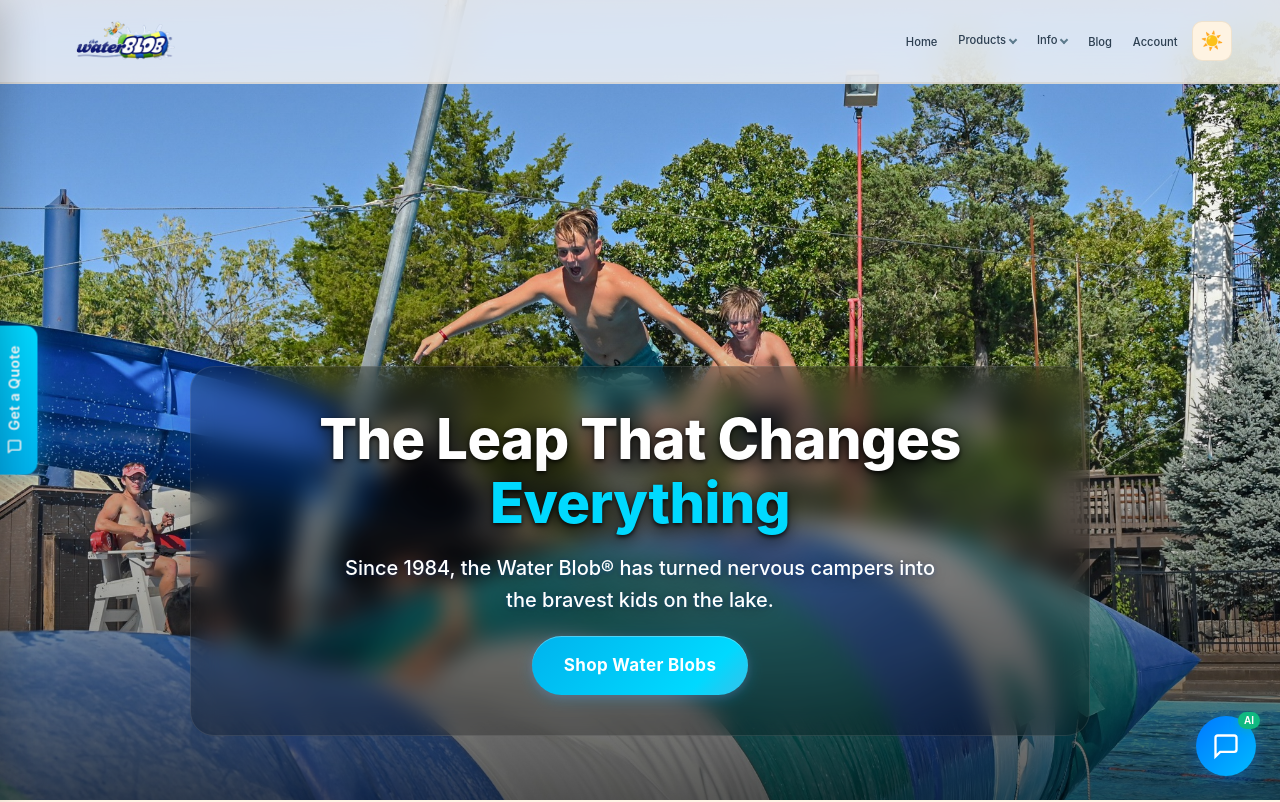
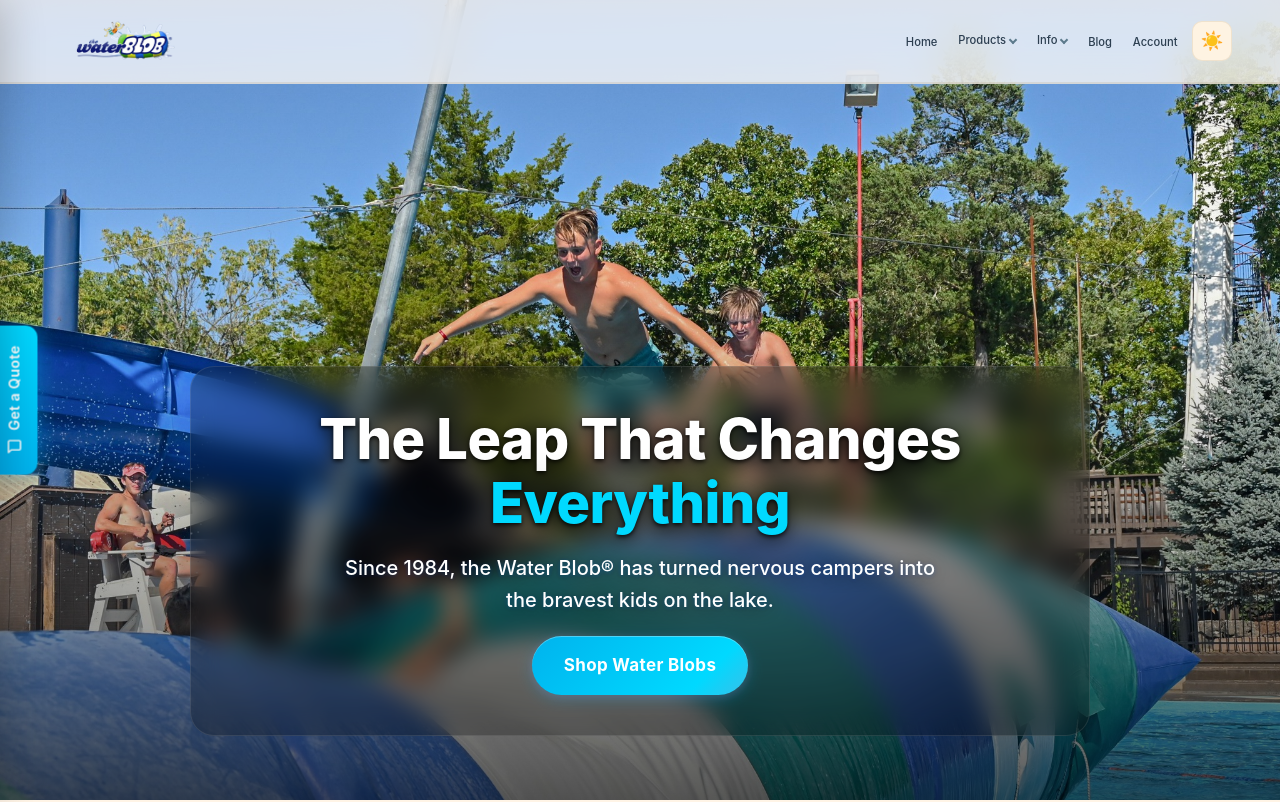
Before and after one commit to UnclePhilburt/waterblob-store, a Next.js app: page / in a window 1280 px wide. Shown: the top 802 px of the page. Built offline with nearby package versions, Linux system fonts and the light colour scheme.

Commit message:
Remove chatbot from site layout

```diff
--- a/src/app/layout.tsx
+++ b/src/app/layout.tsx
@@ -3,7 +3,6 @@
 import AnalyticsProvider from '@/components/analytics/AnalyticsProvider';
 import Navbar from '@/components/layout/Navbar';
 import Footer from '@/components/layout/Footer';
-import ChatbotWidget from '@/components/chatbot/ChatbotWidget';
 
 export const metadata: Metadata = {
   title: 'Water Blob® | Commercial Water Trampolines & Lake Inflatables Since 1984',
@@ -60,7 +59,6 @@
           <Navbar />
           {children}
           <Footer />
-          <ChatbotWidget />
         </AnalyticsProvider>
       </body>
     </html>
```
